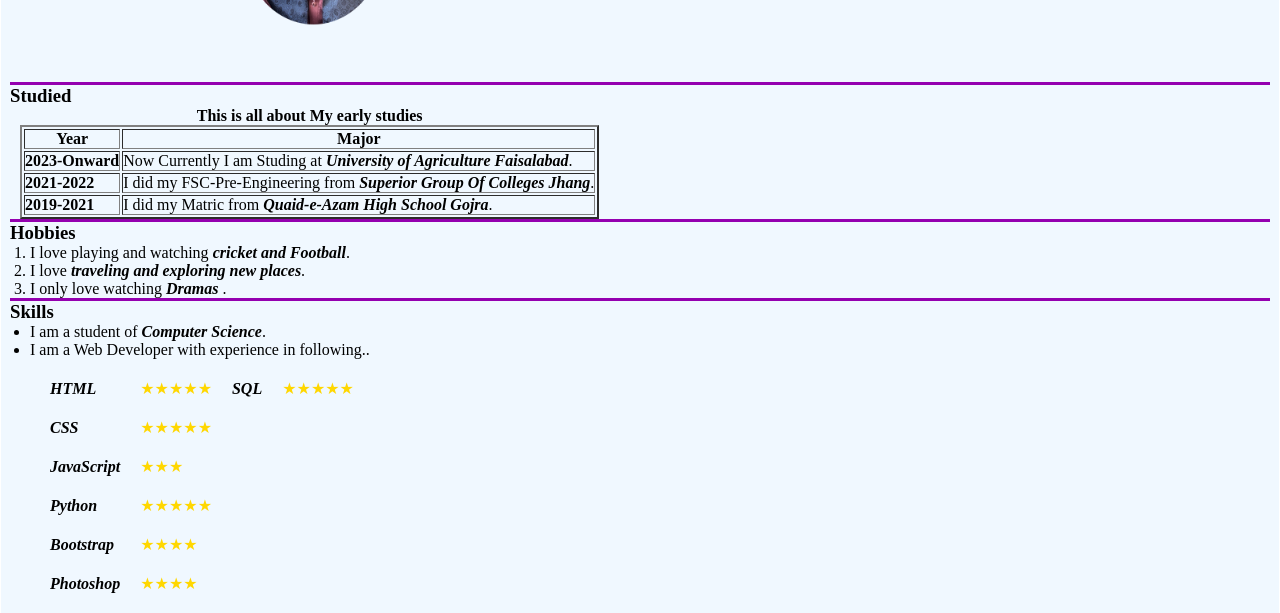
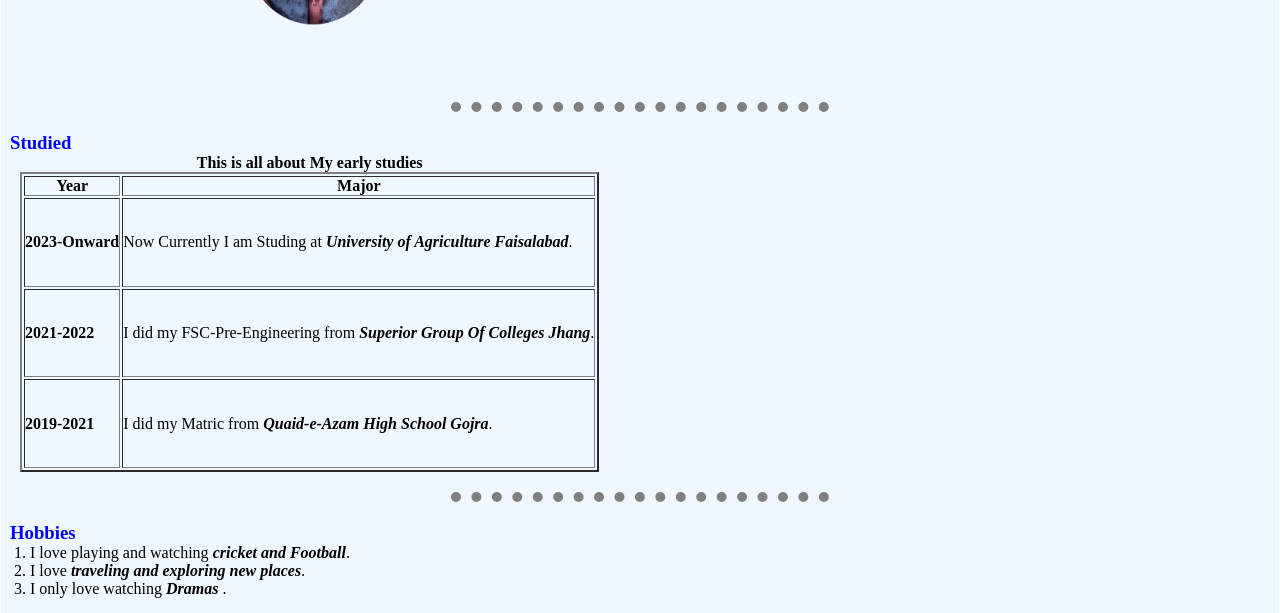
Before and after one commit to ladlahamza/cv, a plain HTML site: page index.html in a window 1280 px wide. Shown: the part 172-785 px from the top of the page. Drawn offline with Linux system fonts and the light colour scheme.

Commit message:
Update index.html

```diff
--- a/index.html
+++ b/index.html
@@ -28,6 +28,17 @@
         .skills{
             padding-left: 20px;
         }
+        h3{
+            color: blue;
+        }
+        hr{
+            border-style: none;
+            border-top-style: dotted;
+            width: 30%;
+            border-color: grey;
+            border-width: 10px;
+            margin: 20px auto;
+        }
 
 
     </style>
@@ -53,9 +64,9 @@
             </table>
 
         </div>
-            <hr size="5" color="#94e6f2,pink,black">
+            <hr>
             <h3>Studied</h3>
-            <table border="2" style="margin-left: 10px; ">
+            <table border="2" style="margin-left: 10px; height: 300px;">
                 <caption><strong>This is all about My early studies</strong></caption>
                 <thead>
                     <tr>
@@ -80,7 +91,7 @@
                 </tbody>
 
             </table>
-            <hr size="5" color="#94e6f2,pink,black">
+            <hr>
             <h3>Hobbies</h3>
             <div class="hobbies">
             <ol>
@@ -89,7 +100,7 @@
                 <li><p>I only love watching <em><strong>Dramas </strong></em>.</p></li>
             </ol>
             </div>
-            <hr size="5" color="#94e6f2,pink,black">
+            <hr>
 
             <h3>Skills</h3>
             <div class="skills">
@@ -127,13 +138,13 @@
 
             </table>
             </div>
-            <hr size="5" color="#94e6f2,pink,black">
+            <hr >
             <h3>Own Websites</h3>
             <ul>
                 <li><p> You can learn several courses there for free <a style="text-decoration: none;" href="http://ladlaacedmy.000.pe/">Ladla Acedmy</a></p></li>
                 <li><p>You can also learn several courses from this Website for free <a style="text-decoration: none;" href="http://hamzasial.000.pe/?i=1"> Online Courses</a></p></li>
             </ul>
-            <hr size="5" color="#94e6f2,pink,black">
+            <hr>
         </div>
     </main>
 </body>
```
